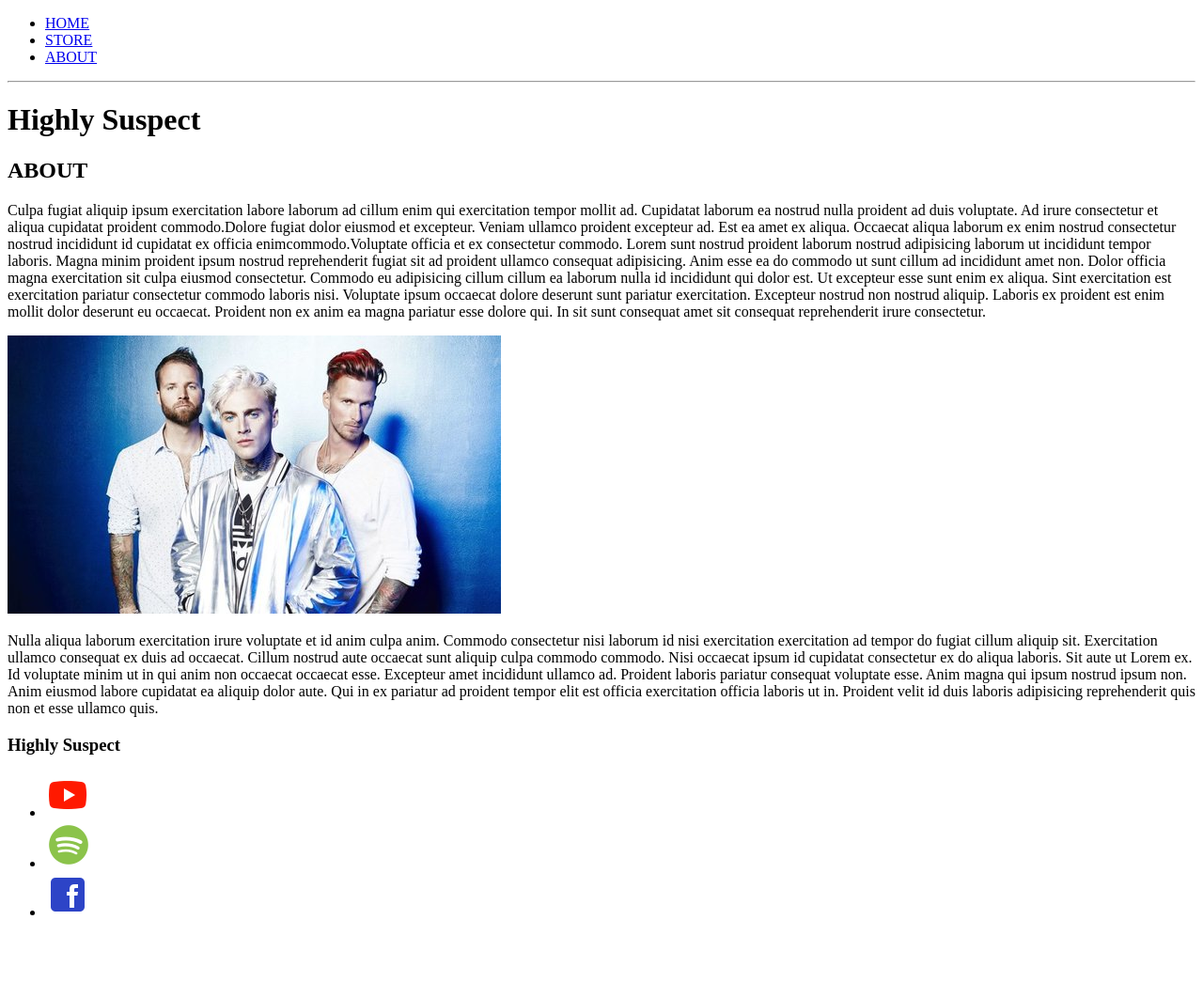
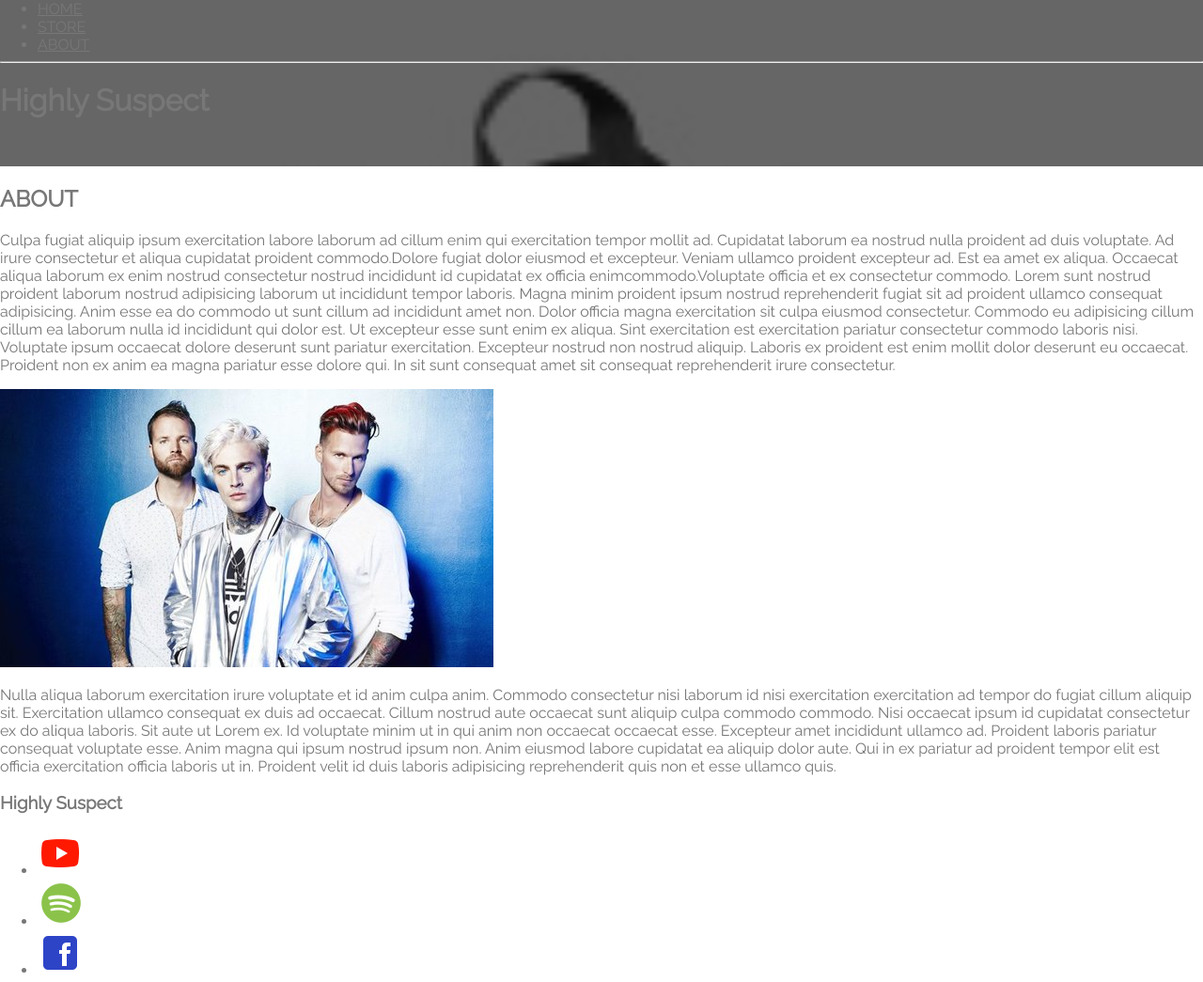
Before and after one commit to Rafatlne/Favourite-Band, a plain HTML site: page about.html in a window 1280 px wide. Shown: the whole page at 94% size. Before the commit the page ends 996 px from the top, so only its background shows below. Drawn offline with Linux system fonts and the light colour scheme.

Commit message:
added css file

```diff
--- a/about.html
+++ b/about.html
@@ -7,11 +7,12 @@
     <meta charset="UTF-8">
     <meta name="viewport" content="width=device-width, initial-scale=1.0">
     <meta http-equiv="X-UA-Compatible" content="ie=edge">
+    <link rel="stylesheet" href="styles.css">
 </head>
 
 <body>
-    <header>
-        <nav>
+    <header class="main-header">
+        <nav class="nav">
             <ul>
                 <li><a href="index.html">HOME</a></li>
                 <li><a href="store.html">STORE</a></li>
--- /dev/null
+++ b/styles.css
@@ -0,0 +1,22 @@
+@import url('https://fonts.googleapis.com/css?family=Raleway');
+*{
+    box-sizing: border-box;
+    font-family: Raleway;
+    color: #777;
+}
+
+html, body{
+    margin: 0;
+    padding: 0;
+}
+
+.nav ul{
+    margin: 0;
+}
+.main-header{
+    background-color: rgba(0, 0, 0, .6);
+    background-image: url("images/highlysuspect-mcid-backpack-merch.jpg");
+    background-blend-mode: multiply;
+    background-size: cover;
+    padding-bottom: 30px;
+}
```
Also changed, not shown: images/background.jpg (added).
